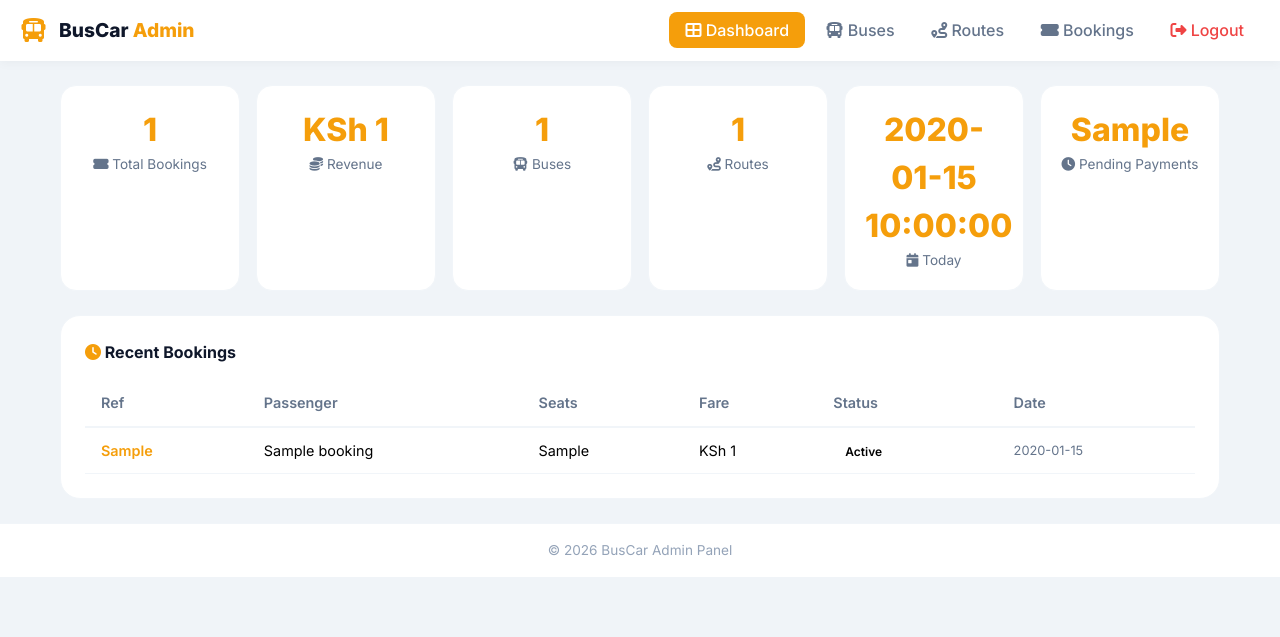
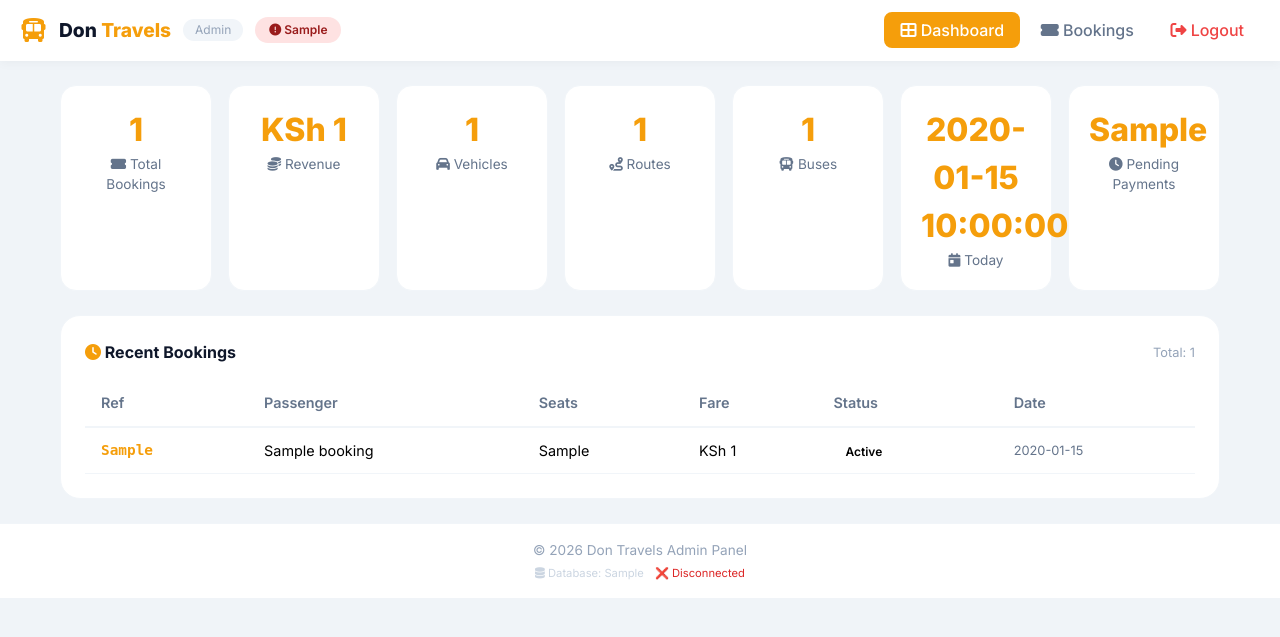
Before and after one commit to calvitec/dontravel, a Flask app: template templates/admin.html in a window 1280 px wide. Shown: the top 637 px of the page. Run offline with Flask 3, Linux system fonts and the light colour scheme; the template is opened without the code that fills it: most values are stand-ins (such as "Sample title", 1, 10 or a date in 2020); some libraries are stand-ins or nearby versions.

Commit message:
Update admin.html

```diff
--- a/templates/admin.html
+++ b/templates/admin.html
@@ -3,7 +3,7 @@
 <head>
     <meta charset="UTF-8" />
     <meta name="viewport" content="width=device-width, initial-scale=1.0" />
-    <title>Admin Dashboard · BusCar</title>
+    <title>Admin Dashboard · Don Travels</title>
     <script src="https://cdn.tailwindcss.com"></script>
     <link rel="stylesheet" href="https://cdnjs.cloudflare.com/ajax/libs/font-awesome/6.5.0/css/all.min.css" />
     <link href="https://fonts.googleapis.com/css2?family=Inter:wght@300;400;500;600;700;800;900&display=swap" rel="stylesheet" />
@@ -66,10 +66,21 @@
         .status-pending { background: #fef3c7; color: #92400e; }
         .status-cancelled { background: #fee2e2; color: #991b1b; }
 
+        .db-status {
+            display: inline-block;
+            padding: 4px 14px;
+            border-radius: 9999px;
+            font-size: 0.75rem;
+            font-weight: 600;
+        }
+        .db-connected { background: #d1fae5; color: #065f46; }
+        .db-disconnected { background: #fee2e2; color: #991b1b; }
+
         @media (max-width: 768px) {
             .admin-nav { flex-direction: column; align-items: stretch; }
             .admin-nav .nav-links { display: flex; flex-wrap: wrap; gap: 4px; }
             .admin-nav .nav-link { padding: 6px 12px; font-size: 0.8rem; }
+            .stat-card .stat-number { font-size: 1.5rem; }
         }
     </style>
 </head>
@@ -79,12 +90,17 @@
     <nav class="admin-nav">
         <div style="display:flex; align-items:center; gap:12px;">
             <i class="fas fa-bus" style="color:#f59e0b; font-size:1.5rem;"></i>
-            <span style="font-weight:800; font-size:1.2rem; color:#0f172a;">BusCar <span style="color:#f59e0b;">Admin</span></span>
+            <span style="font-weight:800; font-size:1.2rem; color:#0f172a;">Don <span style="color:#f59e0b;">Travels</span></span>
+            <span style="font-size:0.75rem; color:#94a3b8; background:#f1f5f9; padding:2px 12px; border-radius:12px;">
+                Admin
+            </span>
+            <span class="db-status {% if db_connected %}db-connected{% else %}db-disconnected{% endif %}">
+                <i class="fas {% if db_connected %}fa-check-circle{% else %}fa-exclamation-circle{% endif %}"></i>
+                {{ db_type|capitalize }}
+            </span>
         </div>
         <div class="nav-links">
             <a href="/admin" class="nav-link active"><i class="fas fa-th-large"></i> Dashboard</a>
-            <a href="/admin/buses" class="nav-link"><i class="fas fa-bus"></i> Buses</a>
-            <a href="/admin/routes" class="nav-link"><i class="fas fa-route"></i> Routes</a>
             <a href="/admin/bookings" class="nav-link"><i class="fas fa-ticket-alt"></i> Bookings</a>
             <a href="/admin/logout" class="nav-link" style="color:#ef4444;"><i class="fas fa-sign-out-alt"></i> Logout</a>
         </div>
@@ -95,36 +111,46 @@
         <!-- Stats -->
         <div style="display:grid; grid-template-columns:repeat(auto-fit, minmax(150px, 1fr)); gap:16px; margin-bottom:24px;">
             <div class="stat-card">
-                <div class="stat-number">{{ stats.total_bookings }}</div>
+                <div class="stat-number">{{ stats.total_bookings|default(0) }}</div>
                 <div class="stat-label"><i class="fas fa-ticket-alt"></i> Total Bookings</div>
             </div>
             <div class="stat-card">
-                <div class="stat-number">KSh {{ stats.total_revenue }}</div>
+                <div class="stat-number">KSh {{ stats.total_revenue|default(0)|int }}</div>
                 <div class="stat-label"><i class="fas fa-coins"></i> Revenue</div>
             </div>
             <div class="stat-card">
-                <div class="stat-number">{{ stats.total_buses }}</div>
+                <div class="stat-number">{{ stats.total_vehicles|default(0) }}</div>
+                <div class="stat-label"><i class="fas fa-car"></i> Vehicles</div>
+            </div>
+            <div class="stat-card">
+                <div class="stat-number">{{ stats.total_routes|default(0) }}</div>
+                <div class="stat-label"><i class="fas fa-route"></i> Routes</div>
+            </div>
+            <div class="stat-card">
+                <div class="stat-number">{{ stats.total_buses|default(0) }}</div>
                 <div class="stat-label"><i class="fas fa-bus"></i> Buses</div>
             </div>
             <div class="stat-card">
-                <div class="stat-number">{{ stats.total_routes }}</div>
-                <div class="stat-label"><i class="fas fa-route"></i> Routes</div>
-            </div>
-            <div class="stat-card">
-                <div class="stat-number">{{ stats.today_bookings }}</div>
+                <div class="stat-number">{{ stats.today_bookings|default(0) }}</div>
                 <div class="stat-label"><i class="fas fa-calendar-day"></i> Today</div>
             </div>
             <div class="stat-card">
-                <div class="stat-number">{{ stats.pending_payments }}</div>
+                <div class="stat-number">{{ stats.pending_payments|default(0) }}</div>
                 <div class="stat-label"><i class="fas fa-clock"></i> Pending Payments</div>
             </div>
         </div>
 
         <!-- Recent Bookings -->
         <div class="table-container">
-            <h3 style="font-weight:700; color:#0f172a; margin-bottom:16px;">
-                <i class="fas fa-clock" style="color:#f59e0b;"></i> Recent Bookings
-            </h3>
+            <div style="display:flex; align-items:center; justify-content:space-between; margin-bottom:16px; flex-wrap:wrap; gap:12px;">
+                <h3 style="font-weight:700; color:#0f172a;">
+                    <i class="fas fa-clock" style="color:#f59e0b;"></i> Recent Bookings
+                </h3>
+                <span style="font-size:0.8rem; color:#94a3b8;">
+                    Total: {{ bookings|length }}
+                </span>
+            </div>
+
             {% if bookings %}
             <table>
                 <thead>
@@ -140,25 +166,42 @@
                 <tbody>
                     {% for booking in bookings[:10] %}
                     <tr>
-                        <td style="font-weight:600; color:#f59e0b;">{{ booking.booking_ref }}</td>
+                        <td style="font-weight:600; color:#f59e0b; font-family:monospace;">{{ booking.booking_ref }}</td>
                         <td>{{ booking.passenger_name }}</td>
                         <td>{{ booking.selected_seats|join(', ') }}</td>
                         <td>KSh {{ booking.total_fare }}</td>
-                        <td><span class="status-badge status-{{ booking.status }}">{{ booking.status|capitalize }}</span></td>
-                        <td style="color:#64748b; font-size:0.8rem;">{{ booking.created_at[:10] }}</td>
+                        <td>
+                            <span class="status-badge status-{{ booking.status }}">
+                                {{ booking.status|capitalize }}
+                            </span>
+                        </td>
+                        <td style="color:#64748b; font-size:0.8rem;">
+                            {{ booking.created_at[:10] if booking.created_at else 'N/A' }}
+                        </td>
                     </tr>
                     {% endfor %}
                 </tbody>
             </table>
             {% else %}
-            <p style="color:#94a3b8; text-align:center; padding:40px 0;">No bookings yet</p>
+            <div style="text-align:center; padding:40px 20px; color:#94a3b8;">
+                <i class="fas fa-inbox" style="font-size:3rem; display:block; margin-bottom:12px; opacity:0.5;"></i>
+                <p style="font-size:1rem;">No bookings yet</p>
+                <p style="font-size:0.85rem;">When customers book rides, they'll appear here</p>
+            </div>
             {% endif %}
         </div>
     </section>
 
     <!-- ===== FOOTER ===== -->
     <footer style="background:white; padding:16px 20px; text-align:center; border-top:1px solid #f1f5f9; margin-top:24px;">
-        <p style="color:#94a3b8; font-size:0.85rem;">© 2026 BusCar Admin Panel</p>
+        <p style="color:#94a3b8; font-size:0.85rem;">© 2026 Don Travels Admin Panel</p>
+        <p style="color:#cbd5e1; font-size:0.7rem; margin-top:4px;">
+            <i class="fas fa-database"></i> Database: {{ db_type|capitalize }}
+            <span class="{% if db_connected %}text-green-600{% else %}text-red-600{% endif %}" style="margin-left:8px;">
+                {% if db_connected %}✅ Connected{% else %}❌ Disconnected{% endif %}
+            </span>
+        </p>
     </footer>
+
 </body>
 </html>
```
